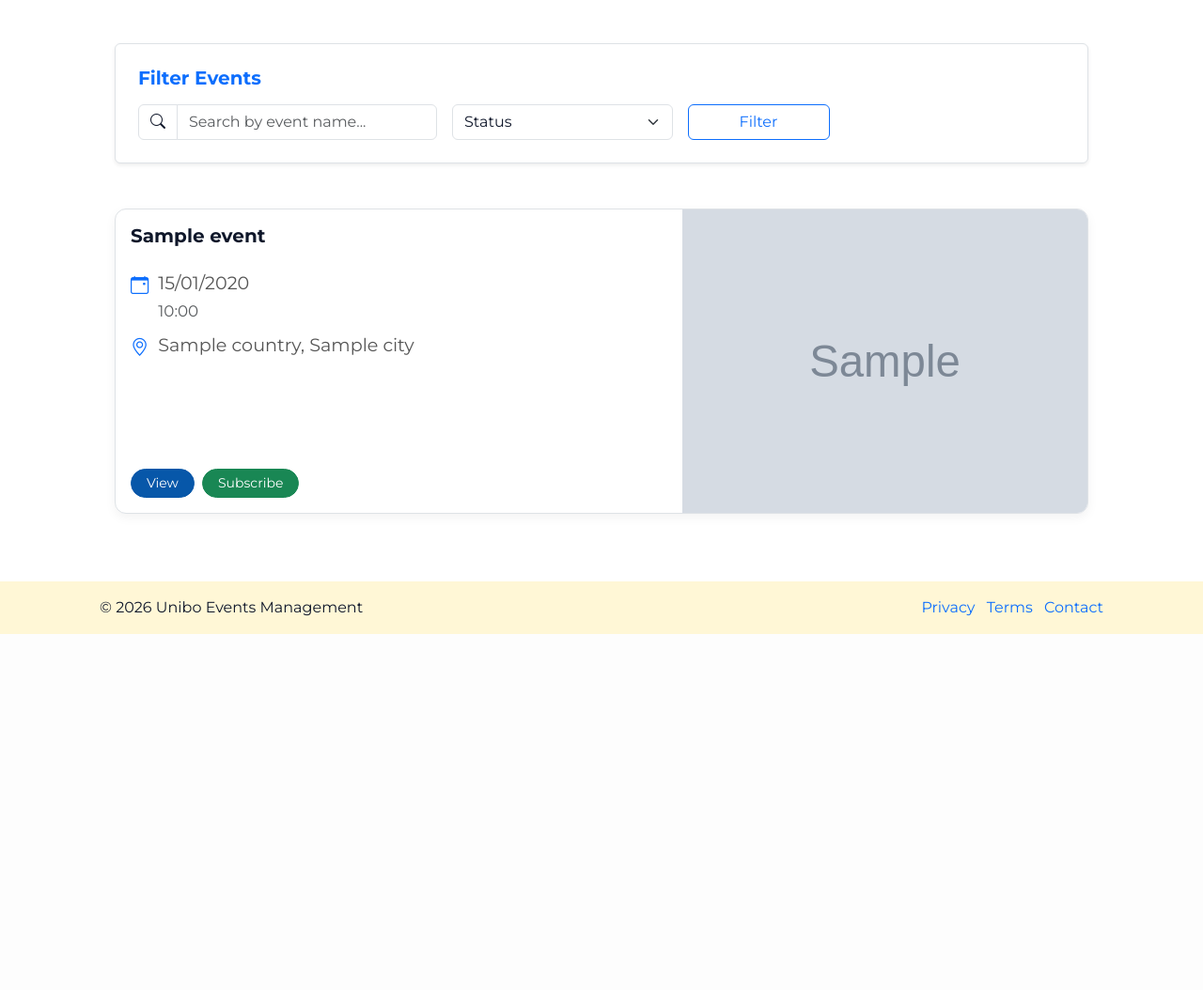
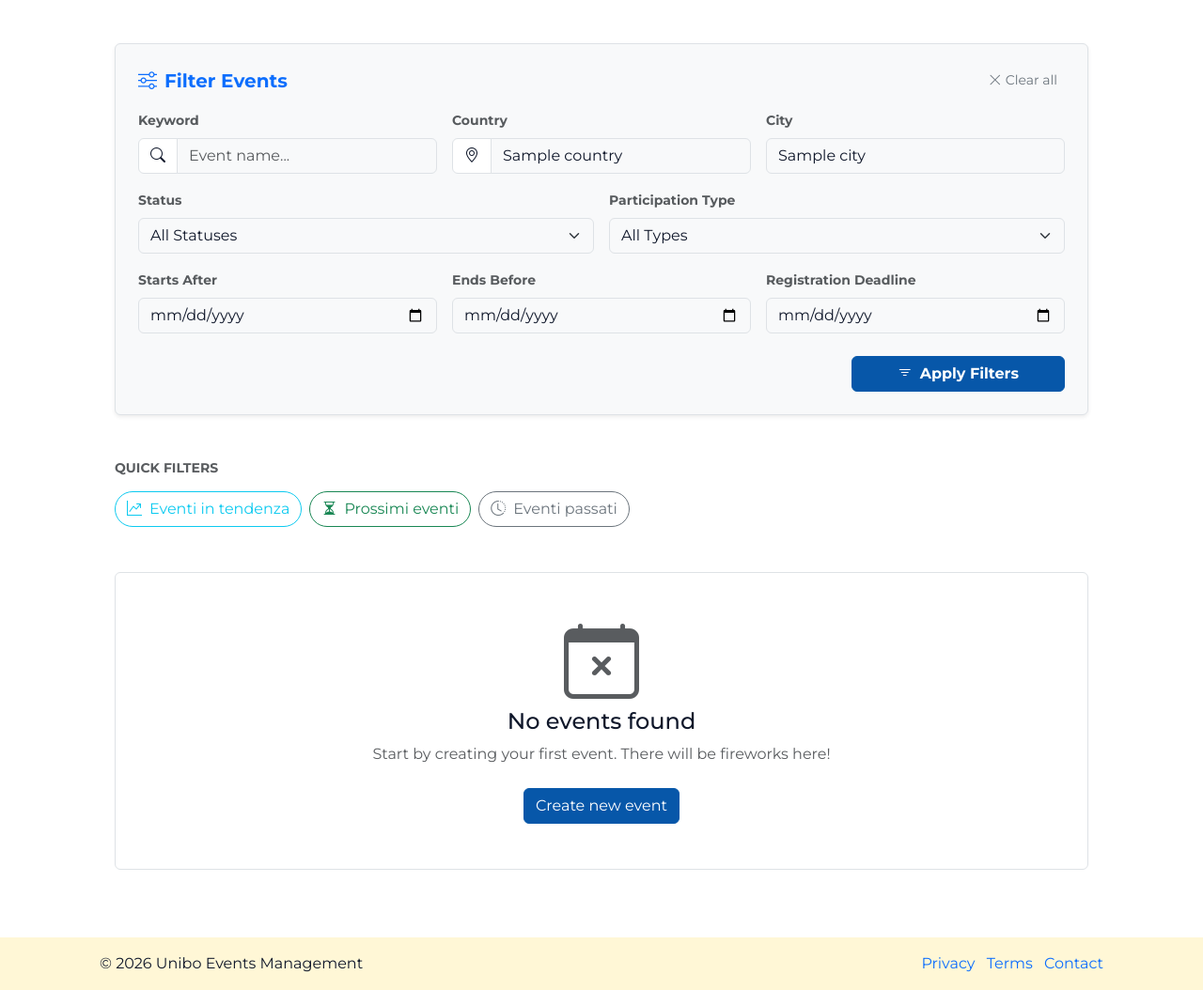
Before and after one commit to PulgaLuca/Unibo-Events-Management, a PHP site: template resources/views/eventIndex.twig in a window 1280 px wide. Shown: the part 452-1506 px from the top of the page at 94% size. Before the commit the page ends 1127 px from the top, so only its background shows below. Run offline with PHP 8.4, Linux system fonts and the light colour scheme; the template is opened without the code that fills it: most values are stand-ins (such as "Sample title", 1, 10 or a date in 2020); grey boxes marked "Sample" are stand-in pictures; some libraries are stand-ins or nearby versions.

Commit message:
Filters working

```diff
--- a/config/routes.php
+++ b/config/routes.php
@@ -20,6 +20,7 @@ return [
     ['GET', '/events', [EventController::class, 'showEventMainPage']],  // Visualizza tutti gli eventi
     ['GET', '/events/create', [EventController::class, 'showEventCreatePage']],  // Visualizza il modulo per creare un evento
     ['POST', '/events/create', [EventController::class, 'storeEvent']],  // Gestisce la creazione dell'evento
+    ['GET', '/events/filter', [EventController::class, 'filterEvents']],
     ['GET', '/events/{id}', [EventController::class, 'showEventDetails']],  // Visualizza un singolo evento
     ['POST', '/events/{id}', [EventController::class, 'updateEvent']],  // Gestisce la modifica dell'evento
     ['POST', '/events/{id}/delete', [EventController::class, 'deleteEvent']],  // Gestisce la cancellazione dell'evento
--- a/resources/views/eventIndex.twig
+++ b/resources/views/eventIndex.twig
@@ -76,6 +76,13 @@
     .status-active { background-color: #198754; color: #fff; }
     .status-completed { background-color: #0d6efd; color: #fff; }
     .status-cancelled { background-color: #dc3545; color: #fff; }
+
+    /* Stile per i bottoni Quick Filter attivi */
+    .btn-check:checked + .btn, .btn.active, .btn.show, .btn:first-child:active, :not(.btn-check)+.btn:active {
+        background-color: var(--bs-primary);
+        color: white;
+        border-color: var(--bs-primary);
+    }
 </style>
 
 <header class="hero-section">
@@ -110,124 +117,160 @@
         </div>
     {% endif %}
 
-    <section aria-labelledby="search-heading" class="mb-5 p-4 bg-white rounded shadow-sm border">
-        <h2 id="search-heading" class="h5 text-primary fw-bold mb-3">Filter Events</h2>
-        <form action="/events" method="GET" class="row g-3">
+    <section aria-labelledby="search-heading" class="mb-5 p-4 bg-light rounded shadow-sm border">
+        <div class="d-flex justify-content-between align-items-center mb-3">
+            <h2 id="search-heading" class="h5 text-primary fw-bold m-0">
+                <i class="bi bi-sliders me-2"></i>Filter Events
+            </h2>
+
+            <a href="/events" class="btn btn-sm btn-outline-secondary border-0">
+                <i class="bi bi-x-lg me-1"></i>Clear all
+            </a>
+        </div>
+
+        <form id="filtersForm" action="/events" method="GET">
+            <div class="row g-3">
+
                 <div class="col-md-4">
-                <label for="search" class="visually-hidden">Search</label>
+                    <label for="search" class="form-label small fw-bold text-muted">Keyword</label>
                     <div class="input-group">
                         <span class="input-group-text bg-white"><i class="bi bi-search"></i></span>
-                    <input type="search" name="q" class="form-control" id="search" placeholder="Search by event name...">
+                        <input type="search" name="q" class="form-control" id="search"
+                               value="{{ filters.q ?? '' }}" placeholder="Event name...">
                     </div>
                 </div>
-            <div class="col-md-3">
-                <select name="status" class="form-select" aria-label="Filtra per stato">
-                    <option value="" selected>Status</option>
-                    <option value="Active">Active</option>
-                    <option value="Draft">Draft</option>
-                    <option value="Completed">Completed</option>
+
+                <div class="col-md-4">
+                    <label for="country" class="form-label small fw-bold text-muted">Country</label>
+                    <div class="input-group">
+                        <span class="input-group-text bg-white"><i class="bi bi-geo-alt"></i></span>
+                        <input type="text" name="country" class="form-control" id="country"
+                               value="{{ filters.country ?? '' }}" placeholder="e.g. Italy">
+                    </div>
+                </div>
+
+                <div class="col-md-4">
+                    <label for="city" class="form-label small fw-bold text-muted">City</label>
+                    <input type="text" name="city" class="form-control" id="city"
+                           value="{{ filters.city ?? '' }}" placeholder="e.g. Rome">
+                </div>
+
+                <div class="col-md-6">
+                    <label for="status" class="form-label small fw-bold text-muted">Status</label>
+                    <select name="status" id="status" class="form-select">
+                        <option value="" {% if not filters.status %}selected{% endif %}>All Statuses</option>
+                        <option value="Active" {% if filters.status == 'Active' %}selected{% endif %}>Active</option>
+                        <option value="Draft" {% if filters.status == 'Draft' %}selected{% endif %}>Draft</option>
+                        <option value="Completed" {% if filters.status == 'Completed' %}selected{% endif %}>Completed</option>
+                        <option value="Cancelled" {% if filters.status == 'Cancelled' %}selected{% endif %}>Cancelled</option>
                     </select>
                 </div>
-            <div class="col-md-2">
-                <button type="submit" class="btn btn-outline-primary w-100">Filter</button>
+
+                <div class="col-md-6">
+                    <label for="participationType" class="form-label small fw-bold text-muted">Participation Type</label>
+                    <select name="participationType" id="participationType" class="form-select">
+                        <option value="" {% if not filters.participationType %}selected{% endif %}>All Types</option>
+                        <option value="InPerson" {% if filters.participationType == 'InPerson' %}selected{% endif %}>In Person</option>
+                        <option value="Online" {% if filters.participationType == 'Online' %}selected{% endif %}>Online</option>
+                        <option value="Hybrid" {% if filters.participationType == 'Hybrid' %}selected{% endif %}>Hybrid</option>
+                    </select>
+                </div>
+
+                {#  Date  #}
+                <div class="col-md-4">
+                    <label for="startDate" class="form-label small fw-bold text-muted">Starts After</label>
+                    <input type="date" name="startDate" class="form-control" id="startDate"
+                           value="{{ filters.startDate ?? '' }}">
+                </div>
+
+                <div class="col-md-4">
+                    <label for="endDate" class="form-label small fw-bold text-muted">Ends Before</label>
+                    <input type="date" name="endDate" class="form-control" id="endDate"
+                           value="{{ filters.endDate ?? '' }}">
+                </div>
+
+                <div class="col-md-4">
+                    <label for="regDeadline" class="form-label small fw-bold text-muted">Registration Deadline</label>
+                    <input type="date" name="registrationDeadline" class="form-control" id="regDeadline"
+                           value="{{ filters.registrationDeadline ?? '' }}">
+                </div>
+
+                <div class="col-12 mt-4 text-end">
+                    <button type="submit" class="btn btn-primary px-5 fw-bold">
+                        <i class="bi bi-filter me-2"></i>Apply Filters
+                    </button>
+                </div>
             </div>
         </form>
     </section>
 
-    <section aria-label="Events List">
-        <div class="row g-4">
-            {% for item in events %}
-                {% set event = item.event %}
-                {% set isCreator = item.isCreator %}
-                {% set isSubscribed = item.isSubscribed %}
-                <div class="col-12">
-                    <article class="card event-card h-100">
-                        <div class="row g-0 h-100">
-                            <div class="col-md-7 p-3 d-flex flex-column">
-                                <div class="d-flex justify-content-between align-items-start mb-2">
-                                    <h3 class="h5 fw-bold mb-0 text-truncate" title="{{ event.title }}">
-                                        {{ event.title }}
-                                    </h3>
-                                    <span class="badge badge-status status-{{ event.status.value|lower }}">
-                                        {{ event.status.value }}
-                                    </span>
-                                </div>
+    {# --- NUOVA BARRA FILTRI RAPIDI (PRESET) --- #}
+    <section aria-label="Quick Filters" class="mb-5">
+        <h3 class="h6 text-muted fw-bold mb-3 text-uppercase small">Quick Filters</h3>
+        <div class="d-flex flex-wrap gap-2">
 
-                                <div class="event-detail-row mt-3">
-                                    <i class="bi bi-calendar-event text-primary" aria-hidden="true"></i>
-                                    <span>
-                                        {{ event.startDate|date('d/m/Y') }}<br>
-                                        <small class="text-muted">{{ event.startDate|date('H:i') }}</small>
-                                    </span>
-                                </div>
+            {% if currentUser %}
+                {# I tuoi prossimi eventi: Iscritto E Creato dall'utente #}
+                <a href="/events?preset=my_upcoming"
+                   class="btn btn-outline-primary rounded-pill {% if filters.preset == 'my_upcoming' %}active{% endif %}">
+                    <i class="bi bi-calendar-check me-2"></i>I tuoi prossimi eventi
+                </a>
 
-                                {% if event.location %}
-                                <div class="event-detail-row">
-                                    <i class="bi bi-geo-alt text-primary" aria-hidden="true"></i>
-                                    <span class="text-truncate">{{ event.location.country }}, {{ event.location.city }}</span>
-                                </div>
+                {# Eventi ospitati: Creati dall'utente #}
+                <a href="/events?preset=hosted"
+                   class="btn btn-outline-primary rounded-pill {% if filters.preset == 'hosted' %}active{% endif %}">
+                    <i class="bi bi-person-workspace me-2"></i>Eventi ospitati
+                </a>
             {% endif %}
 
-                                <div class="mt-auto pt-3 d-flex flex-wrap gap-2 align-items-center">
-                                    <a href="/events/{{ event.eventId }}"
-                                    class="btn btn-primary btn-sm rounded-pill px-3">
-                                        View
+            {# Eventi in tendenza: Maggior numero di iscritti #}
+            <a href="/events?preset=trending"
+               class="btn btn-outline-info rounded-pill {% if filters.preset == 'trending' %}active{% endif %}">
+                <i class="bi bi-graph-up-arrow me-2"></i>Eventi in tendenza
             </a>
 
-                                    {% if isCreator %}
-                                        <form method="post" action="/events/{{ event.eventId }}/delete" class="d-inline">
-                                            <button type="submit"
-                                                    class="btn btn-outline-danger btn-sm rounded-pill px-3"
-                                                    onclick="return confirm('Delete event {{ event.title }}?')">
-                                                <i class="bi bi-trash"></i>
-                                            </button>
-                                        </form>
+            {# Prossimi eventi: Logica backend (data registrazione < oggi) #}
+            <a href="/events?preset=upcoming"
+               class="btn btn-outline-success rounded-pill {% if filters.preset == 'upcoming' %}active{% endif %}">
+                <i class="bi bi-hourglass-split me-2"></i>Prossimi eventi
+            </a>
 
-                                    {% else %}
-                                        {% if isSubscribed %}
-                                            <form method="post" action="/events/{{ event.eventId }}/unsubscribe" class="d-inline">
-                                                <button class="btn btn-outline-danger btn-sm rounded-pill px-3">
-                                                    Unsubscribe
-                                                </button>
-                                            </form>
-                                        {% else %}
-                                            <form method="post" action="/events/{{ event.eventId }}/subscribe" class="d-inline">
-                                                <button class="btn btn-success btn-sm rounded-pill px-3">
-                                                    Subscribe
-                                                </button>
-                                            </form>
-                                        {% endif %}
-                                    {% endif %}
-                                </div>
-                            </div>
+            {# Eventi passati: Logica backend (data registrazione > oggi) #}
+            <a href="/events?preset=past"
+               class="btn btn-outline-secondary rounded-pill {% if filters.preset == 'past' %}active{% endif %}">
+                <i class="bi bi-clock-history me-2"></i>Eventi passati
+            </a>
 
-                            <div class="col-md-5 d-none d-md-block">
-                                <div class="card-img-wrapper">
-                                    {% if event.imageUrl %}
-                                        <img src="{{ event.imageUrl }}" class="card-event-img" alt="Image of event {{ event.title }}">
-                                    {% else %}
-                                        <div class="text-center text-muted p-3">
-                                            <i class="bi bi-image display-4 mb-2"></i>
-                                            <p class="small m-0">No image</p>
-                                        </div>
-                                    {% endif %}
-                                </div>
-                            </div>
-                        </div>
-                    </article>
-                </div>
-            {% else %}
-                <div class="col-12">
-                    <div class="text-center py-5 border rounded bg-white">
-                        <i class="bi bi-calendar-x display-1 text-muted mb-3"></i>
-                        <h3 class="h4">No events found</h3>
-                        <p class="text-muted">Start by creating your first event. There will be fireworks here!</p>
-                        <a href="/events/create" class="btn btn-primary mt-2">Create new event</a>
-                    </div>
-                </div>
-            {% endfor %}
         </div>
     </section>
 
+    <section id="eventsContainer" aria-label="Events List">
+        {% include "partials/eventsList.twig" with { events: events } %}
+    </section>
 </main>
 {% endblock %}
+
+ {% block scripts %}
+<script>
+document.getElementById('filtersForm').addEventListener('submit', function(e) {
+    e.preventDefault();
+
+    const formData = new FormData(this);
+    const params = new URLSearchParams();
+
+    for (const [key, value] of formData.entries()) {
+        if (value) params.append(key, value);
+    }
+
+    fetch('/events/filter?' + params.toString(), {
+        method: 'GET',
+        headers: { 'Accept': 'text/html' }
+    })
+    .then(res => res.text())
+    .then(html => {
+        document.getElementById('eventsContainer').innerHTML = html;
+    })
+    .catch(err => console.error(err));
+});
+</script>
+{% endblock %}
--- /dev/null
+++ b/resources/views/partials/eventsList.twig
@@ -0,0 +1,81 @@
+<div class="row g-4">
+    {% for item in events %}
+        {% set event = item.event %}
+        {% set isCreator = item.isCreator %}
+        {% set isSubscribed = item.isSubscribed %}
+        <div class="col-12">
+            <article class="card event-card h-100">
+                <div class="row g-0 h-100">
+                    <div class="col-md-7 p-3 d-flex flex-column">
+                        <div class="d-flex justify-content-between align-items-start mb-2">
+                            <h3 class="h5 fw-bold mb-0 text-truncate" title="{{ event.title }}">
+                                {{ event.title }}
+                            </h3>
+                            <span class="badge badge-status status-{{ event.status.value|lower }}">
+                                {{ event.status.value }}
+                            </span>
+                        </div>
+                        <div class="event-detail-row mt-3">
+                            <i class="bi bi-calendar-event text-primary" aria-hidden="true"></i>
+                            <span>
+                                {{ event.startDate|date('d/m/Y') }}<br>
+                                <small class="text-muted">{{ event.startDate|date('H:i') }}</small>
+                            </span>
+                        </div>
+                        {% if event.location %}
+                        <div class="event-detail-row">
+                            <i class="bi bi-geo-alt text-primary" aria-hidden="true"></i>
+                            <span class="text-truncate">{{ event.location.country }}, {{ event.location.city }}</span>
+                        </div>
+                        {% endif %}
+
+                        <div class="mt-auto pt-3 d-flex flex-wrap gap-2 align-items-center">
+                            <a href="/events/{{ event.eventId }}" class="btn btn-primary btn-sm rounded-pill px-3">View</a>
+
+                            {% if isCreator %}
+                                <form method="post" action="/events/{{ event.eventId }}/delete" class="d-inline">
+                                    <button type="submit" class="btn btn-outline-danger btn-sm rounded-pill px-3"
+                                            onclick="return confirm('Delete event {{ event.title }}?')">
+                                        <i class="bi bi-trash"></i>
+                                    </button>
+                                </form>
+                            {% else %}
+                                {% if isSubscribed %}
+                                    <form method="post" action="/events/{{ event.eventId }}/unsubscribe" class="d-inline">
+                                        <button class="btn btn-outline-danger btn-sm rounded-pill px-3">Unsubscribe</button>
+                                    </form>
+                                {% else %}
+                                    <form method="post" action="/events/{{ event.eventId }}/subscribe" class="d-inline">
+                                        <button class="btn btn-success btn-sm rounded-pill px-3">Subscribe</button>
+                                    </form>
+                                {% endif %}
+                            {% endif %}
+                        </div>
+                    </div>
+
+                    <div class="col-md-5 d-none d-md-block">
+                        <div class="card-img-wrapper">
+                            {% if event.imageUrl %}
+                                <img src="{{ event.imageUrl }}" class="card-event-img" alt="Image of event {{ event.title }}">
+                            {% else %}
+                                <div class="text-center text-muted p-3">
+                                    <i class="bi bi-image display-4 mb-2"></i>
+                                    <p class="small m-0">No image</p>
+                                </div>
+                            {% endif %}
+                        </div>
+                    </div>
+                </div>
+            </article>
+        </div>
+    {% else %}
+        <div class="col-12">
+            <div class="text-center py-5 border rounded bg-white">
+                <i class="bi bi-calendar-x display-1 text-muted mb-3"></i>
+                <h3 class="h4">No events found</h3>
+                <p class="text-muted">Start by creating your first event. There will be fireworks here!</p>
+                <a href="/events/create" class="btn btn-primary mt-2">Create new event</a>
+            </div>
+        </div>
+    {% endfor %}
+</div>
--- a/src/Application/Services/Events/EventService.php
+++ b/src/Application/Services/Events/EventService.php
@@ -234,6 +234,12 @@ class EventService
         );
     }
 
+    public function filterEvents(array $filters): array
+    {
+        return $this->eventRepository->findByFilters($filters);
+    }
+
+
 
     /**
      * Basic business validation
--- a/src/Domain/Repositories/Events/IEventRepository.php
+++ b/src/Domain/Repositories/Events/IEventRepository.php
@@ -52,4 +52,6 @@ interface IEventRepository
     public function findEventsJoinedByUser(int $userId): array;
 
     public function getRequiredSkills(string $eventId): array;
+
+    public function findByFilters(array $filters): array;
 }
```
Also changed, not shown: src/Infrastructure/Persistence/Mysql/Events/EventRepository.php (+66 -0 lines), src/Presentation/Controllers/Events/EventController.php (+23 -0 lines). Lines whose indentation alone changed are shown as unchanged.
